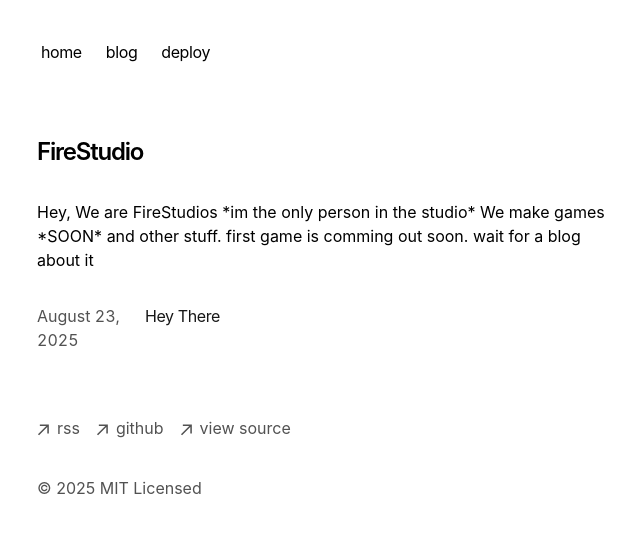
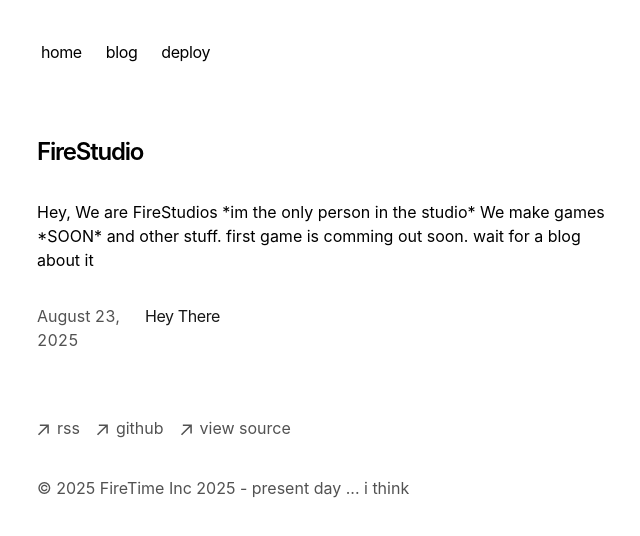
Before and after one commit to realfiretime/studio-homepage, a Next.js app: page / in a window 1280 px wide. Shown: the top 536 px of the page, without its empty margins (315-955 px from the left). Built offline with nearby package versions, Linux system fonts and the light colour scheme.

Commit message:
Update footer.tsx

```diff
--- a/app/components/footer.tsx
+++ b/app/components/footer.tsx
@@ -35,7 +35,7 @@ export default function Footer() {
             className="flex items-center transition-all hover:text-neutral-800 dark:hover:text-neutral-100"
             rel="noopener noreferrer"
             target="_blank"
-            href="https://github.com/vercel/next.js"
+            href="https://github.com/realfiretime"
           >
             <ArrowIcon />
             <p className="ml-2 h-7">github</p>
@@ -46,7 +46,7 @@ export default function Footer() {
             className="flex items-center transition-all hover:text-neutral-800 dark:hover:text-neutral-100"
             rel="noopener noreferrer"
             target="_blank"
-            href="https://vercel.com/templates/next.js/portfolio-starter-kit"
+            href="https://firetime.me"
           >
             <ArrowIcon />
             <p className="ml-2 h-7">view source</p>
@@ -54,7 +54,7 @@ export default function Footer() {
         </li>
       </ul>
       <p className="mt-8 text-neutral-600 dark:text-neutral-300">
-        © {new Date().getFullYear()} MIT Licensed
+        © {new Date().getFullYear()} FireTime Inc 2025 -  present day ... i think
       </p>
     </footer>
   )
```
